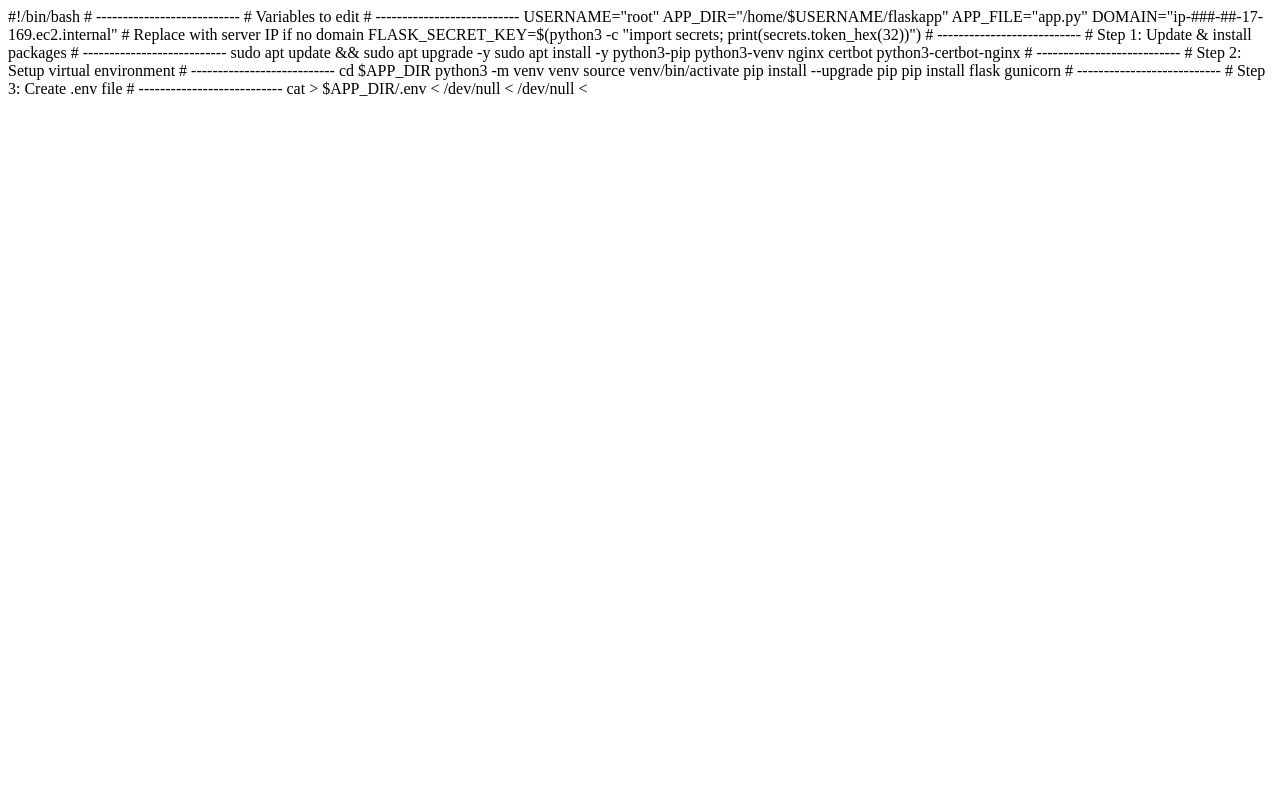
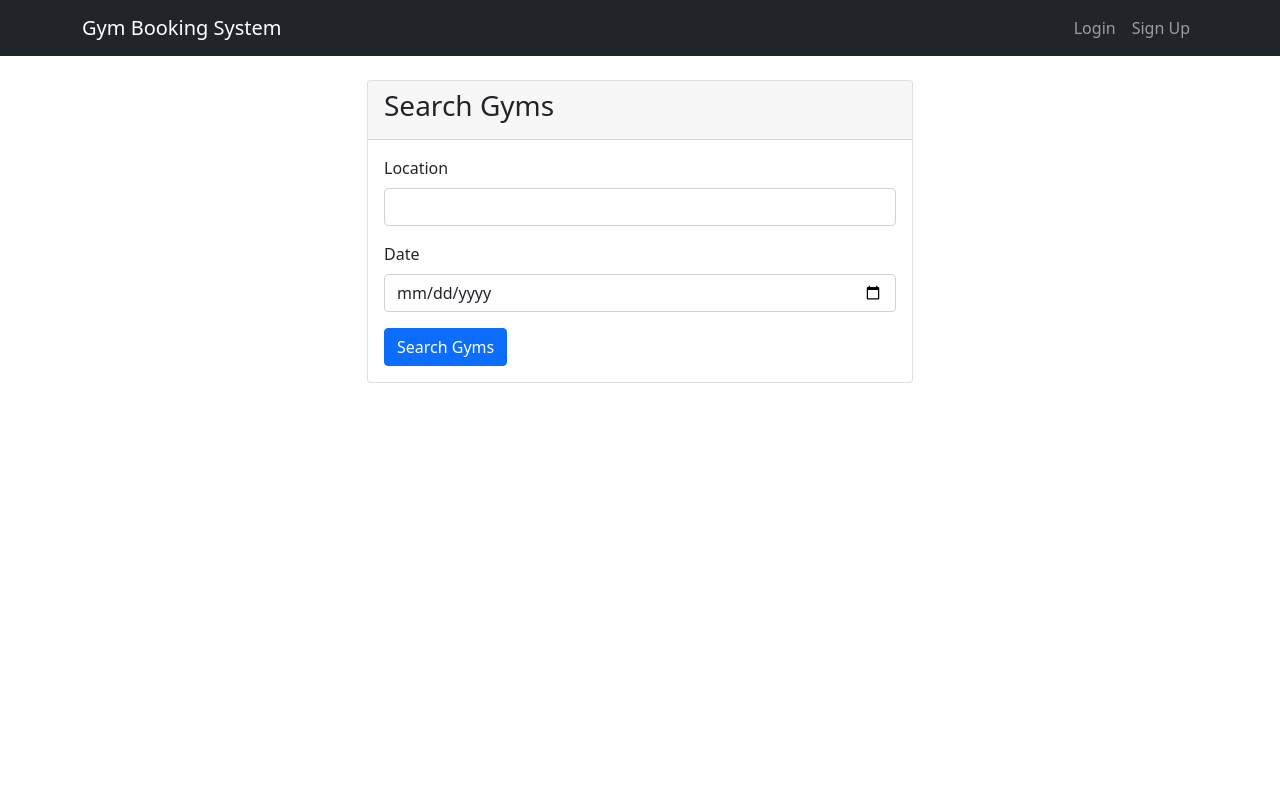
Before and after one commit to MJM9843/Mini-Project-Sep-25-, a Flask app: page / in a window 1280 px wide. Run offline with Flask 3, Linux system fonts and the light colour scheme; some libraries are stand-ins or nearby versions.

Commit message:
Update base.html

```diff
--- a/templates/base.html
+++ b/templates/base.html
@@ -1,96 +1,42 @@
-#!/bin/bash
+<!DOCTYPE html>
+<html lang="en">
+<head>
+    <meta charset="UTF-8">
+    <meta name="viewport" content="width=device-width, initial-scale=1.0">
+    <title>Gym Booking System</title>
+    <link href="https://cdnjs.cloudflare.com/ajax/libs/bootstrap/5.1.3/css/bootstrap.min.css" rel="stylesheet">
+</head>
+<body>
+    <nav class="navbar navbar-expand-lg navbar-dark bg-dark">
+        <div class="container">
+            <a class="navbar-brand" href="{{ url_for('index') }}">Gym Booking System</a>
+            <div class="navbar-nav ms-auto">
+                {% if session.gym_owner_id %}
+                    <a class="nav-link" href="{{ url_for('dashboard') }}">Dashboard</a>
+                    <a class="nav-link" href="{{ url_for('logout') }}">Logout</a>
+                {% else %}
+                    <a class="nav-link" href="{{ url_for('login') }}">Login</a>
+                    <a class="nav-link" href="{{ url_for('signup') }}">Sign Up</a>
+                {% endif %}
+            </div>
+        </div>
+    </nav>
 
-# ---------------------------
-# Variables to edit
-# ---------------------------
-USERNAME="root"
-APP_DIR="/home/$USERNAME/flaskapp"
-APP_FILE="app.py"
-DOMAIN="ip-###-##-17-169.ec2.internal"   # Replace with server IP if no domain
-FLASK_SECRET_KEY=$(python3 -c "import secrets; print(secrets.token_hex(32))")
+    <div class="container mt-4">
+        {% with messages = get_flashed_messages(with_categories=true) %}
+            {% if messages %}
+                {% for category, message in messages %}
+                    <div class="alert alert-{{ 'danger' if category == 'error' else 'success' }} alert-dismissible fade show">
+                        {{ message }}
+                        <button type="button" class="btn-close" data-bs-dismiss="alert"></button>
+                    </div>
+                {% endfor %}
+            {% endif %}
+        {% endwith %}
 
-# ---------------------------
-# Step 1: Update & install packages
-# ---------------------------
-sudo apt update && sudo apt upgrade -y
-sudo apt install -y python3-pip python3-venv nginx certbot python3-certbot-nginx
+        {% block content %}{% endblock %}
+    </div>
 
-# ---------------------------
-# Step 2: Setup virtual environment
-# ---------------------------
-cd $APP_DIR
-python3 -m venv venv
-source venv/bin/activate
-pip install --upgrade pip
-pip install flask gunicorn
-
-# ---------------------------
-# Step 3: Create .env file
-# ---------------------------
-cat > $APP_DIR/.env <<EOL
-FLASK_APP=$APP_FILE
-FLASK_ENV=production
-FLASK_SECRET_KEY=$FLASK_SECRET_KEY
-EOL
-
-# ---------------------------
-# Step 4: Create systemd service
-# ---------------------------
-sudo tee /etc/systemd/system/flaskapp.service > /dev/null <<EOL
-[Unit]
-Description=Gunicorn instance to serve Flask App
-After=network.target
-
-[Service]
-User=$USERNAME
-Group=www-data
-WorkingDirectory=$APP_DIR
-Environment="FLASK_APP=$APP_FILE"
-Environment="FLASK_ENV=production"
-Environment="FLASK_SECRET_KEY=$FLASK_SECRET_KEY"
-ExecStart=$APP_DIR/venv/bin/gunicorn --workers 4 --bind 127.0.0.1:5000 app:app
-
-Restart=always
-
-[Install]
-WantedBy=multi-user.target
-EOL
-
-# ---------------------------
-# Step 5: Start & enable systemd service
-# ---------------------------
-sudo systemctl daemon-reload
-sudo systemctl start flaskapp
-sudo systemctl enable flaskapp
-
-# ---------------------------
-# Step 6: Configure Nginx
-# ---------------------------
-sudo tee /etc/nginx/sites-available/flaskapp > /dev/null <<EOL
-server {
-    listen 80;
-    server_name $DOMAIN;
-
-    location / {
-        proxy_pass http://127.0.0.1:5000;
-        proxy_set_header Host \$host;
-        proxy_set_header X-Real-IP \$remote_addr;
-        proxy_set_header X-Forwarded-For \$proxy_add_x_forwarded_for;
-        proxy_set_header X-Forwarded-Proto \$scheme;
-    }
-}
-EOL
-
-sudo ln -sf /etc/nginx/sites-available/flaskapp /etc/nginx/sites-enabled
-sudo nginx -t
-sudo systemctl restart nginx
-
-# ---------------------------
-# Step 7: (Optional) Enable HTTPS with Let's Encrypt
-# ---------------------------
-sudo certbot --nginx -d $DOMAIN --non-interactive --agree-tos -m your_email@example.com
-
-echo "------------------------------------------"
-echo "Flask app setup completed!"
-echo "FLASK_SECRET_KEY: $FLASK_SECRET_KEY"
-echo "Access your app at http://$DOMAIN (or https://$DOMAIN if HTTPS is enabled)"
+    <script src="https://cdnjs.cloudflare.com/ajax/libs/bootstrap/5.1.3/js/bootstrap.bundle.min.js"></script>
+</body>
+</html>
```
